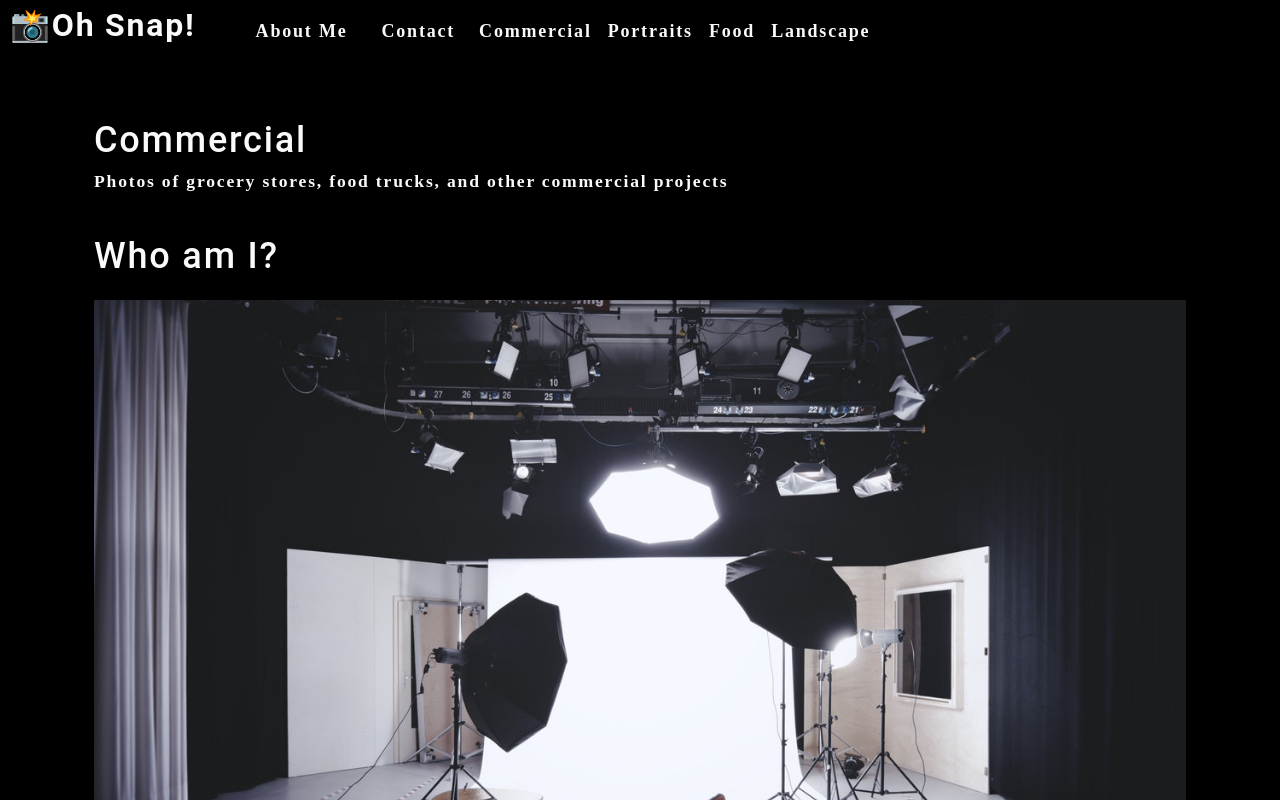
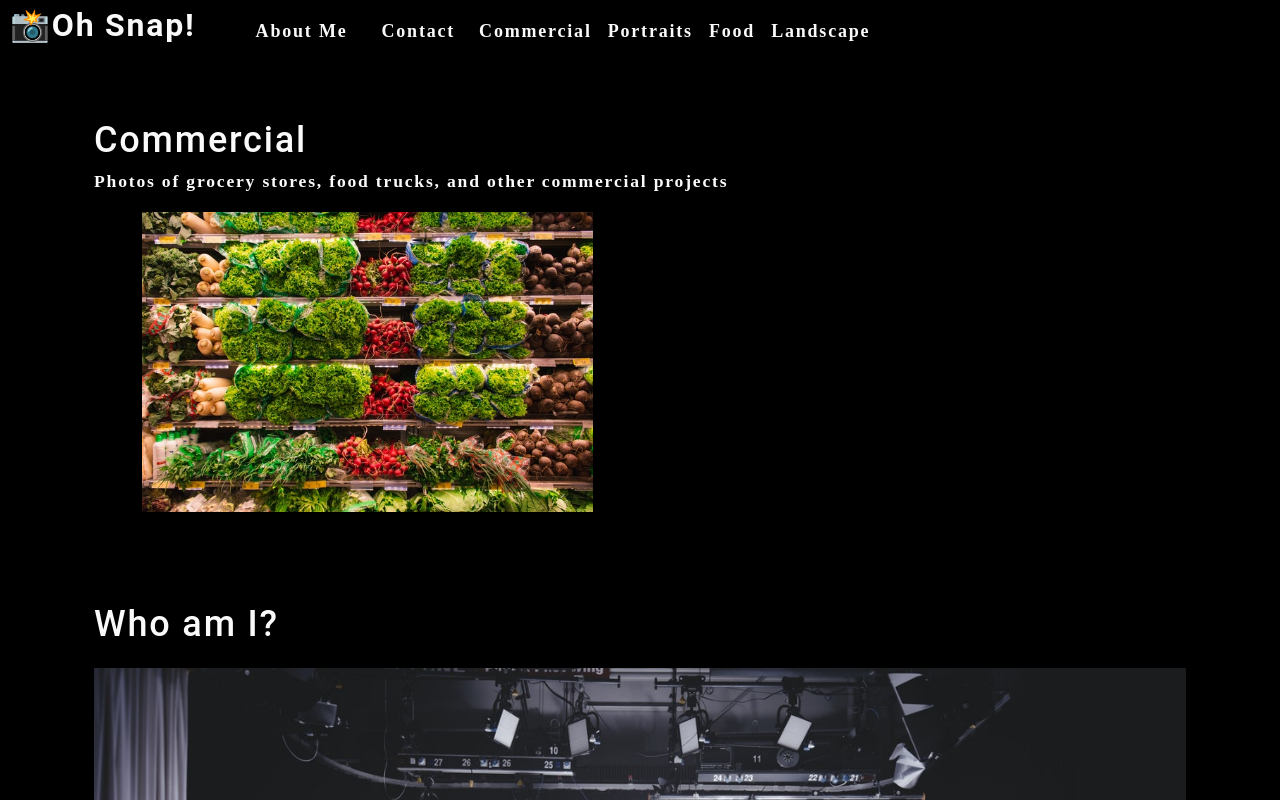
Before and after one commit to nicnolen/photo-port, a React (Create React App) app: page / in a window 1280 px wide. Shown: the top 800 px of the page. Built offline with nearby package versions, Linux system fonts and the light colour scheme.

Commit message:
updated the Gallery component to display an image from the commercial folder

```diff
--- a/src/components/Gallery/index.js
+++ b/src/components/Gallery/index.js
@@ -1,9 +1,10 @@
 // Import dependencies
 import React from 'react';
 import { capitalizeFirstLetter } from '../../utils/helpers';
+import photo from '../../assets/small/commercial/0.jpg';
 
 // Create the `Gallery` function
-const Gallery = (props) => {
+const Gallery = props => {
   const currentCategory = {
     name: 'commercial',
     description:
@@ -14,6 +15,13 @@
     <section>
       <h1>{capitalizeFirstLetter(currentCategory.name)}</h1>
       <p>{currentCategory.description}</p>
+      <figure className='flex-row'>
+        <img
+          src={photo}
+          alt='Commercial Example'
+          className='img-thumbnail mx-1'
+        />
+      </figure>
     </section>
   );
 };
```
